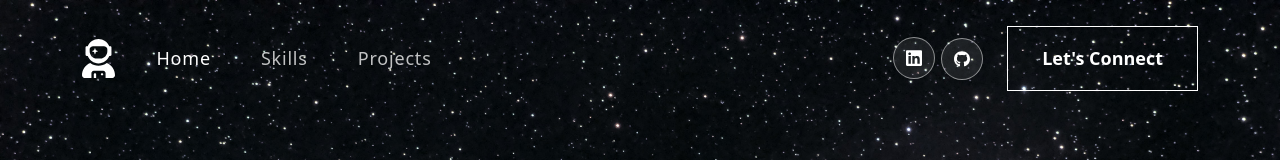
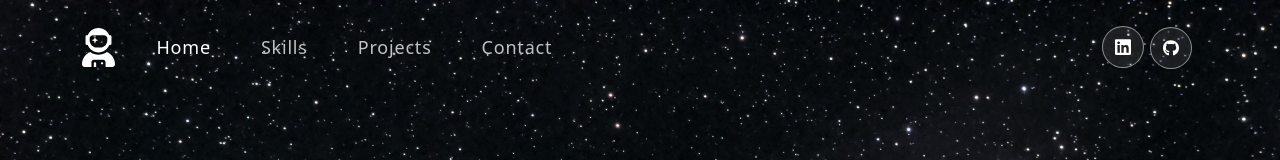
Before and after one commit to HectorDNuno/personal-portfolio, a React (Create React App) app: page / in a window 1280 px wide. Shown: the top 160 px of the page. Built offline with nearby package versions, Linux system fonts and the light colour scheme.

Commit message:
fixes link for project section, adds link for contact section, comments out unused button

```diff
--- a/src/components/NavBar.js
+++ b/src/components/NavBar.js
@@ -54,11 +54,19 @@ export const NavBar = () => {
             </Nav.Link>
 
             <Nav.Link
-              href="#projects"
-              className={activeLink === "projects" ? "active navbar-link" : "navbar-link"}
-              onClick={() => onUpdateActiveLink("projects")}
+              href="#project"
+              className={activeLink === "project" ? "active navbar-link" : "navbar-link"}
+              onClick={() => onUpdateActiveLink("project")}
             >
               Projects
+            </Nav.Link>
+
+            <Nav.Link
+              href="#contact"
+              className={activeLink === "contact" ? "active navbar-link" : "navbar-link"}
+              onClick={() => onUpdateActiveLink("contact")}
+            >
+              Contact
             </Nav.Link>
           </Nav>
 
@@ -71,9 +79,9 @@ export const NavBar = () => {
                 <img src={gitHubLogo} alt="GitHub logo" />
               </a>
             </div>
-            <button className="vvd" onClick={() => console.log("connect")}>
+            {/* <button className="vvd" onClick={() => console.log("connect")}>
               <span>Let's Connect</span>
-            </button>
+            </button> */}
           </span>
         </Navbar.Collapse>
       </Container>
```
